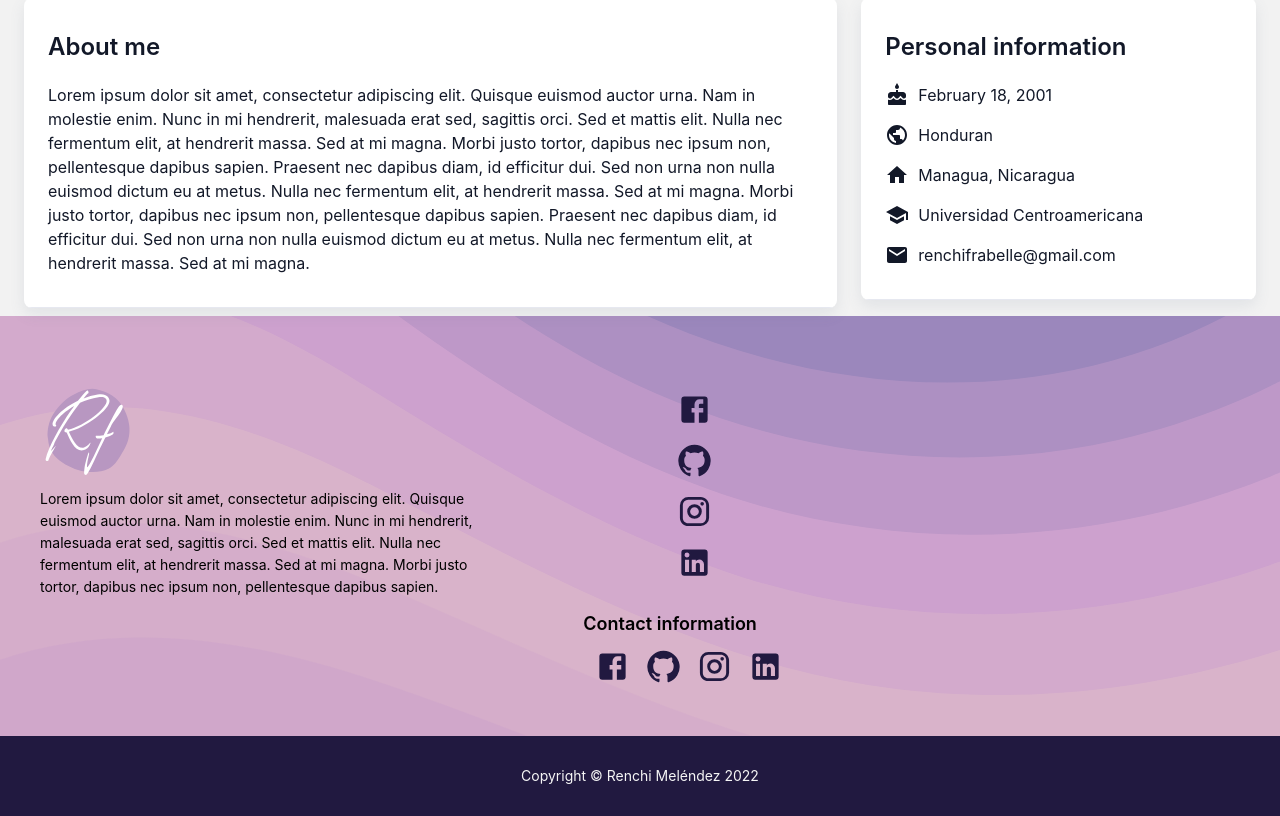
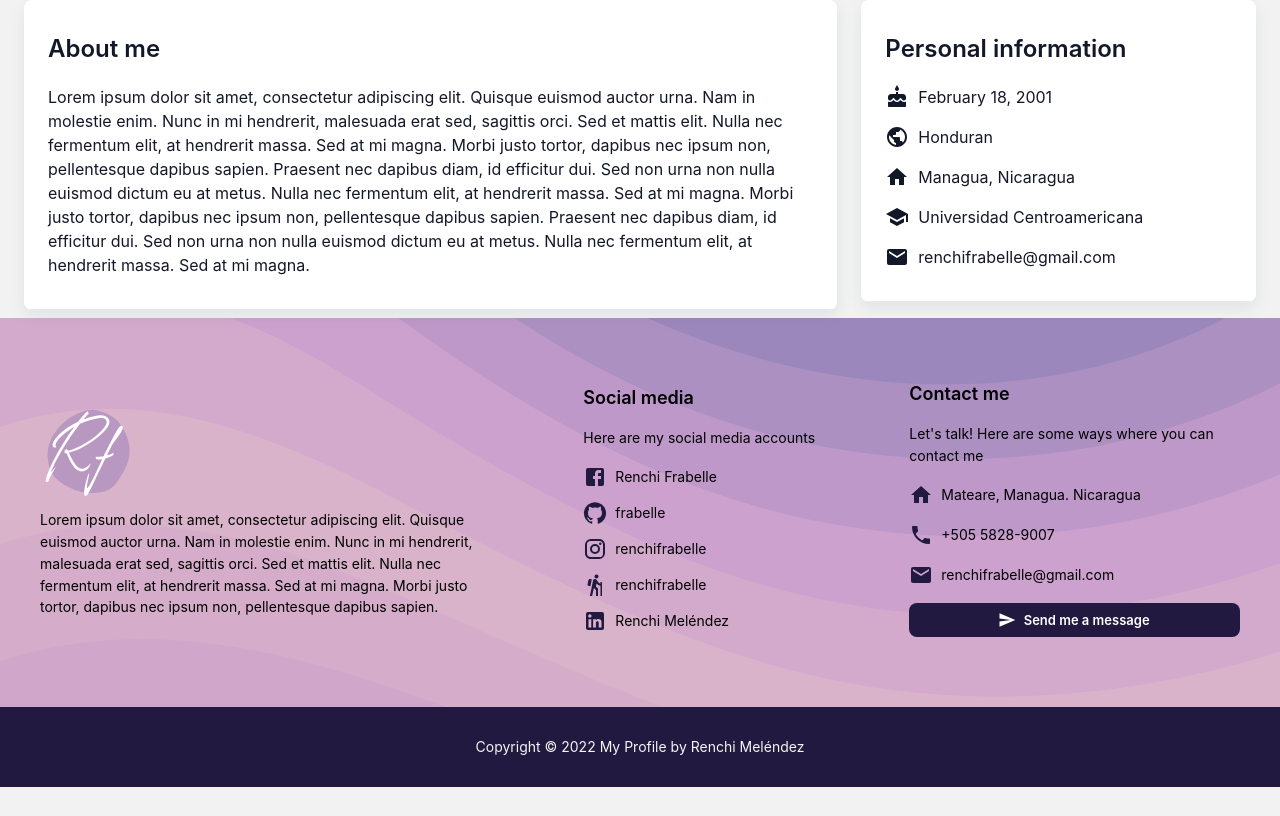
Before and after one commit to frabelle/MyProfile, a React (Create React App) app: page / in a window 1280 px wide. Shown: the part 692-1508 px from the top of the page. After the commit the page ends 1479 px from the top, so only its background shows below. Built offline with nearby package versions, Linux system fonts and the light colour scheme.

Commit message:
adjusting footer, changing preferences

```diff
--- a/src/components/cover.jsx
+++ b/src/components/cover.jsx
@@ -1,6 +1,6 @@
 import * as React from 'react';
 import Box from '@mui/material/Box';
-import { Container, Typography } from '@mui/material';
+import { Container, Typography, Chip } from '@mui/material';
 import Paper from '@mui/material/Paper';
 import Waves from '../image/layered-waves.svg'
 import Profile from '../image/profile.jpeg'
@@ -9,11 +9,10 @@ import Stack from '@mui/material/Stack';
 import "../App.css"
 import { styled } from '@mui/material/styles';
 
-const Item = styled(Paper)(({ theme }) => ({
+const Item = styled(Chip)(({ theme }) => ({
   ...theme.typography.body2,
   padding: theme.spacing(0.5),
   textAlign: 'center',
-  borderRadius: '100px',
   backgroundColor:'#5c548a',
   color: '#ffffff'
 }));
@@ -57,6 +56,8 @@ const Cover = () =>{
                     Passionate about new technologies and their development💜
                 </Typography>
 
+            </Box>
+
             <Stack direction="row" spacing={2}
                 sx={{
                 display: 'flex',
@@ -65,13 +66,11 @@ const Cover = () =>{
                 justifyContent: 'center',
                 marginTop: '15px'
             }}>
-                    <Item> &nbsp; Junior Developer &nbsp;</Item>
-                    <Item> &nbsp; UI/UX &nbsp;</Item>
-                    <Item> &nbsp; Systems Engineering &nbsp;</Item>
-                    <Item> &nbsp; Web &amp; Android App Developer  &nbsp;</Item>
-
+                <Item label="Junior Developer"/>
+                <Item label="UI/UX"/>
+                <Item label="Systems Engineering"/>
+                <Item label="Web &amp; Android App Developer"/>
             </Stack>
-            </Box>
 
         </Box>
 
--- /dev/null
+++ b/src/components/footer/contact.jsx
@@ -0,0 +1,75 @@
+import React from 'react'
+import {
+    Box,
+    Card,
+    CardContent,
+    IconButton,
+    Button,
+    Typography,
+    Stack
+  } from '@mui/material';
+import Logo from '../../image/logo.svg'
+import HomeIcon from '@mui/icons-material/Home';
+import EmailIcon from '@mui/icons-material/Email';
+import { styled } from '@mui/material/styles';
+import PhoneIcon from '@mui/icons-material/Phone';
+import SocialMedia from './socialmedia';
+import SendIcon from '@mui/icons-material/Send';
+
+const SocialItem = styled(Stack)(({ theme }) => ({
+  display: 'flex',
+  textAlign: 'center',
+  alignContent: 'center',
+  alignItems: 'center',
+  padding: theme.spacing(0),
+}));
+
+const ContactInfo = () => {
+
+    return(
+
+        <div style={{margin: '40px'}}>
+
+            <Stack direction="column" spacing={2}>
+
+                <Typography variant="h6">
+                    Contact me
+                </Typography>
+
+                <Typography variant="body2">
+                        Let's talk! Here are some ways where you can contact me
+                </Typography>
+
+                <Stack textAlign="left" direction="row" spacing={3}>
+
+                    <Stack textAlign="left" direction="column" spacing={2}>
+
+                        <SocialItem direction="row" spacing={1}>
+                            <HomeIcon fontSize="medium" color="primary"/>
+                            <Typography variant="body2">Mateare, Managua. Nicaragua</Typography>
+                        </SocialItem>
+
+                        <SocialItem direction="row" spacing={1}>
+                            <PhoneIcon fontSize="medium" color="primary"/>
+                            <Typography variant="body2">+505 5828-9007</Typography>
+                        </SocialItem>
+
+                        <SocialItem direction="row" spacing={1}>
+                            <EmailIcon fontSize="medium" color="primary"/>
+                            <Typography variant="body2">renchifrabelle@gmail.com</Typography>
+                        </SocialItem>
+
+                    </Stack>
+
+                </Stack>
+
+                <Button variant="contained" startIcon={<SendIcon />} size="small">Send me a message</Button>
+
+            </Stack>
+
+        </div>
+
+    );
+};
+
+export default ContactInfo;
--- a/src/components/footer/copyright.jsx
+++ b/src/components/footer/copyright.jsx
@@ -8,10 +8,6 @@ import {
     Typography,
     Stack
   } from '@mui/material';
-  import FacebookIcon from '@mui/icons-material/Facebook';
-  import GitHubIcon from '@mui/icons-material/GitHub';
-  import InstagramIcon from '@mui/icons-material/Instagram';
-  import LinkedInIcon from '@mui/icons-material/LinkedIn';
 
 const Copyright = () => {
 
@@ -28,7 +24,7 @@ const Copyright = () => {
                 alignItems: 'center'
             }}>
                 <Typography variant="body2" color="#f5f5f5">
-                    Copyright © Renchi Meléndez 2022
+                    Copyright © 2022 My Profile by Renchi Meléndez
                 </Typography>
             </Box>
 
--- a/src/components/footer/info.jsx
+++ b/src/components/footer/info.jsx
@@ -20,7 +20,7 @@ const Info = () => {
 
                 <img
                     src={Logo}
-                    alt="imagen de prueba"
+                    alt="Logo"
                     width= "100px"
                 />
 
--- a/src/components/footer/socialmedia.jsx
+++ b/src/components/footer/socialmedia.jsx
@@ -12,60 +12,61 @@ import {
   import GitHubIcon from '@mui/icons-material/GitHub';
   import InstagramIcon from '@mui/icons-material/Instagram';
   import LinkedInIcon from '@mui/icons-material/LinkedIn';
+  import HikingIcon from '@mui/icons-material/Hiking';
+  import { styled } from '@mui/material/styles';
+
+  const SocialItem = styled(Stack)(({ theme }) => ({
+    display: 'flex',
+    textAlign: 'center',
+    alignContent: 'center',
+    alignItems: 'center',
+    padding: theme.spacing(0),
+  }));
 
 const SocialMedia = () => {
 
     return(
 
-        <div style={{margin: '40px'}}>
+        <div style={{marginTop: '40px', marginBottom: '40px', marginLeft:'40px'}}>
 
-            {/* <Typography variant="h6">
-                Social media
-            </Typography> */}
-
-            <Stack textAlign="left" direction="column" spacing={-1}>
-
-                <IconButton aria-label="delete" size="large" >
-                    <FacebookIcon fontSize="large" color="primary"/>
-                </IconButton>
-
-                <IconButton aria-label="delete" size="large" >
-                    <GitHubIcon fontSize="large" color="primary"/>
-                </IconButton>
-
-                <IconButton aria-label="delete" size="large" >
-                    <InstagramIcon fontSize="large" color="primary"/>
-                </IconButton>
-
-                <IconButton aria-label="delete" size="large" >
-                    <LinkedInIcon fontSize="large" color="primary"/>
-                </IconButton>
-
-            </Stack>
-
-            <br/>
+            <Stack direction="column" spacing={2}>
 
             <Typography variant="h6">
-                Contact information
+                Social media
             </Typography>
 
-            <Stack textAlign="left" direction="row" spacing={-1}>
+            <Typography variant="body2">
+                Here are my social media accounts
+            </Typography>
 
-                <IconButton aria-label="delete" size="large" >
-                    <FacebookIcon fontSize="large" color="primary"/>
-                </IconButton>
+            <Stack textAlign="left" direction="column" spacing={1.5}>
 
-                <IconButton aria-label="delete" size="large" >
-                    <GitHubIcon fontSize="large" color="primary"/>
-                </IconButton>
+                <SocialItem direction="row" spacing={1}>
+                    <FacebookIcon fontSize="medium" color="primary"/>
+                    <Typography variant="body2">Renchi Frabelle</Typography>
+                </SocialItem>
 
-                <IconButton aria-label="delete" size="large" >
-                    <InstagramIcon fontSize="large" color="primary"/>
-                </IconButton>
+                <SocialItem direction="row" spacing={1}>
+                    <GitHubIcon fontSize="medium" color="primary"/>
+                    <Typography variant="body2">frabelle</Typography>
+                </SocialItem>
 
-                <IconButton aria-label="delete" size="large" >
-                    <LinkedInIcon fontSize="large" color="primary"/>
-                </IconButton>
+                <SocialItem direction="row" spacing={1}>
+                    <InstagramIcon fontSize="medium" color="primary"/>
+                    <Typography variant="body2">renchifrabelle</Typography>
+                </SocialItem>
+
+                <SocialItem direction="row" spacing={1}>
+                    <HikingIcon fontSize="medium" color="primary"/>
+                    <Typography variant="body2">renchifrabelle</Typography>
+                </SocialItem>
+
+                <SocialItem direction="row" spacing={1}>
+                    <LinkedInIcon fontSize="medium" color="primary"/>
+                    <Typography variant="body2">Renchi Meléndez</Typography>
+                </SocialItem>
+
+                </Stack>
 
             </Stack>
 
--- a/src/components/profile/information.jsx
+++ b/src/components/profile/information.jsx
@@ -50,7 +50,7 @@ const PersonalInformation = () => {
 
 
                 <Stack direction="row">
-                    <Tooltip title="Residence Country">
+                    <Tooltip title="Country of Residence">
                         <HomeIcon/>
                     </Tooltip>
                     <Typography variant="body1">
--- a/src/pages/footer.jsx
+++ b/src/pages/footer.jsx
@@ -11,25 +11,27 @@ import {
 import Copyright from '../components/footer/copyright';
 import SocialMedia from '../components/footer/socialmedia';
 import Info from '../components/footer/info';
+import ContactInfo from '../components/footer/contact';
 const Footer = () => {
 
     return(
 
         <div>
-            <Grid container spacing={3}>
+            <Grid container spacing={3} marginBottom={'30px'} sx={{
+                    alignItems: 'center',
+                    display: 'flex'
+                }}>
 
                 <Grid item xs={12} md={6} lg={5}>
                     <Info/>
                 </Grid>
 
                 <Grid item xs={12} md={6} lg={3}>
-
                     <SocialMedia/>
-
                 </Grid>
 
                 <Grid item xs={12} md={6} lg={4}>
-
+                    <ContactInfo/>
                 </Grid>
 
             </Grid>
```
Lines whose indentation alone changed are shown as unchanged.
